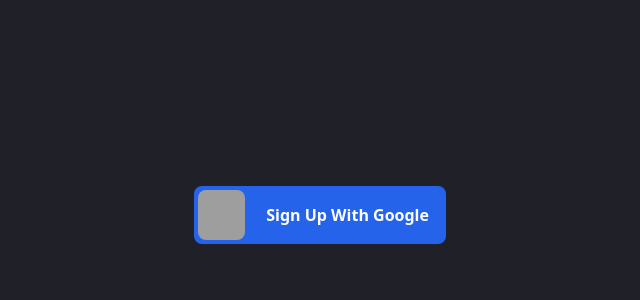
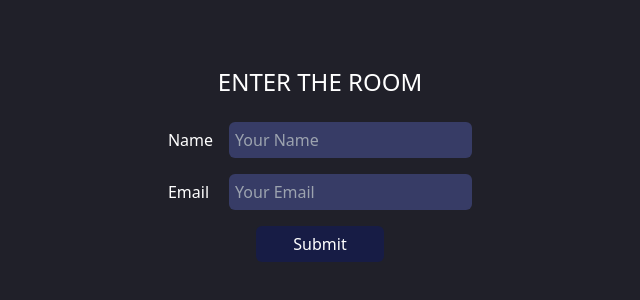
Before and after one commit to kaushik2107-bit/live-chat-app, a React (Create React App) app: page /login in a window 1280 px wide. Shown: the part 174-474 px from the top of the page, without its empty margins (320-960 px from the left). Built offline with nearby package versions, Linux system fonts and the light colour scheme; no server answers; grey boxes are pictures that could not be loaded.

Commit message:
fifth commit

```diff
--- a/src/App.js
+++ b/src/App.js
@@ -15,15 +15,15 @@
       const { data } = await axios.get(url, { crossDomain: true, withCredentials: true })
       setUser(data.user._json)
       console.log(user)
-      // sessionStorage.setItem("name", data.user._json.name)
-      // sessionStorage.setItem("email", data.user._json.email)
     } catch (error) {
       console.log(error)
     }
   }
 
   useEffect(() => {
-    getUser();
+    if (localStorage.getItem('name') && localStorage.getItem('email'))
+      setUser({name: localStorage.getItem("name"), email: localStorage.getItem("email")})
+    // getUser();
   }, [])
 
   return (
--- a/src/components/Login.js
+++ b/src/components/Login.js
@@ -2,20 +2,57 @@
 import jwt_decode from "jwt-decode"
 
 export default function Login() {
-	const REACT_APP_API_URL = "https://live-socket-chat-app.herokuapp.com"
-	const googleAuth = () => {
-		window.open(`${REACT_APP_API_URL}/auth/google/callback`, "_self")
+	const [name, setName] = useState("")
+	const [email, setEmail] = useState("")
+
+	const handleChangeName = (e) => {
+		setName(e.target.value)
+	}
+
+	const handleChangeEmail = (e) => {
+		setEmail(e.target.value)
+	}
+
+	const handleSubmit = (e) => {
+		e.preventDefault()
+		localStorage.setItem("name", name)
+		localStorage.setItem("email", email)
+		window.open('https://live-chat-app-mern.netlify.app/chat', '_self')
 	}
 
 	return (
-		<div className="flex w-[252px] h-[58px] bg-blue-600 items-center rounded-lg m-auto mt-[45vh] cursor-pointer" onClick={googleAuth}>
-			<div
-				style={{background: "url(https://play-lh.googleusercontent.com/6UgEjh8Xuts4nwdWzTnWH8QtLuHqRMUB7dp24JYVE2xcYzq4HA8hFfcAbU-R-PC_9uA1)", backgroundSize: "cover", backgroundPosition: "center"}}
-				className="w-[50px] h-[50px] m-1 rounded-lg"
-			/>
-			<div className="w-[200px] h-[50px] bg-blue-600 m-1 flex items-center justify-center text-white font-semibold rounded-lg">
-				Sign Up With Google
-			</div>
-		</div>
+		<>
+			<h2 className="text-center text-white text-2xl m-4 uppercase mt-[30vh]">Enter the Room</h2>
+			<form className="flex justify-center items-center" onSubmit={handleSubmit}>
+				<table className="">
+					<tr className="">
+					<td className="m-2 p-2 text-white"><label htmlFor="name">Name</label></td>
+					<td className="m-2 p-2 "><input className="p-[6px] bg-[#373c66] rounded-md text-white" type="text" onChange={handleChangeName} value={name} placeholder="Your Name" /></td>
+					</tr>
+
+					<tr className="">
+					<td className="m-2 p-2 text-white"><label htmlFor="email">Email</label></td>
+					<td className="m-2 p-2 "><input className="p-[6px] bg-[#373c66] rounded-md text-white" type="email" onChange={handleChangeEmail} value={email} placeholder="Your Email" /></td>
+					</tr>
+
+					<tr className="">
+					<td className="m-2 p-2  text-center" colSpan={2}><input className="p-[6px] text-white bg-[#171c45] w-32 p-2 pl-4 pr-4 text-center rounded-md cursor-pointer" type="submit" value="Submit" /></td>
+					</tr>
+				</table>
+			</form>
+		</>
 	)
+
+
+	// return (
+	// 	<div className="flex w-[252px] h-[58px] bg-blue-600 items-center rounded-lg m-auto mt-[45vh] cursor-pointer" onClick={googleAuth}>
+	// 		<div
+	// 			style={{background: "url(https://play-lh.googleusercontent.com/6UgEjh8Xuts4nwdWzTnWH8QtLuHqRMUB7dp24JYVE2xcYzq4HA8hFfcAbU-R-PC_9uA1)", backgroundSize: "cover", backgroundPosition: "center"}}
+	// 			className="w-[50px] h-[50px] m-1 rounded-lg"
+	// 		/>
+	// 		<div className="w-[200px] h-[50px] bg-blue-600 m-1 flex items-center justify-center text-white font-semibold rounded-lg">
+	// 			Sign Up With Google
+	// 		</div>
+	// 	</div>
+	// )
 }
--- a/src/components/MainPage.js
+++ b/src/components/MainPage.js
@@ -13,8 +13,12 @@
 
 export default function MainPage({ userInfo }) {
 	const REACT_APP_API_URL = "https://live-socket-chat-app.herokuapp.com"
-	const name = sessionStorage.getItem("name")
-	const email = sessionStorage.getItem("email")
+	const name = localStorage.getItem("name")
+	const email = localStorage.getItem("email")
+
+	if (!name && !email) {
+		window.location.href = "/"
+	}
 
 	const [messageValue, setMessageValue] = useState("")
 	const [messages, setMessages] = useState([])
@@ -51,7 +55,7 @@
 
 		axios.post("https://live-socket-chat-app.herokuapp.com/api/message", {name: name, email: email, message: messageValue})
 		.then(console.log("Send Successfully"))
-		.then(socket.emit("messageSent", name, email, messageValue))
+		.then(socket.emit("messageSent", name, email, messageValue, Date.now))
 		.catch(err => console.log(err))
 	}
 
@@ -76,8 +80,8 @@
 
 
 	useEffect(() => {
-		socket.on("messageRecieved", (name, email, message) => {
-			const item = {name: name, email: email, message: message}
+		socket.on("messageRecieved", (name, email, message, date) => {
+			const item = {name: name, email: email, message: message, created_on: date}
 			return (
 				setMessages(prev => [item, ...prev])
 			)
@@ -88,9 +92,9 @@
 	let counter = 0;
 
 	const logout = () => {
-		sessionStorage.removeItem("name")
-		sessionStorage.removeItem("email")
-		window.open(`${REACT_APP_API_URL}/auth/logout`, "_self")
+		localStorage.removeItem("name")
+		localStorage.removeItem("email")
+		window.open(`/`, "_self")
 	}
 
 	return (
```
